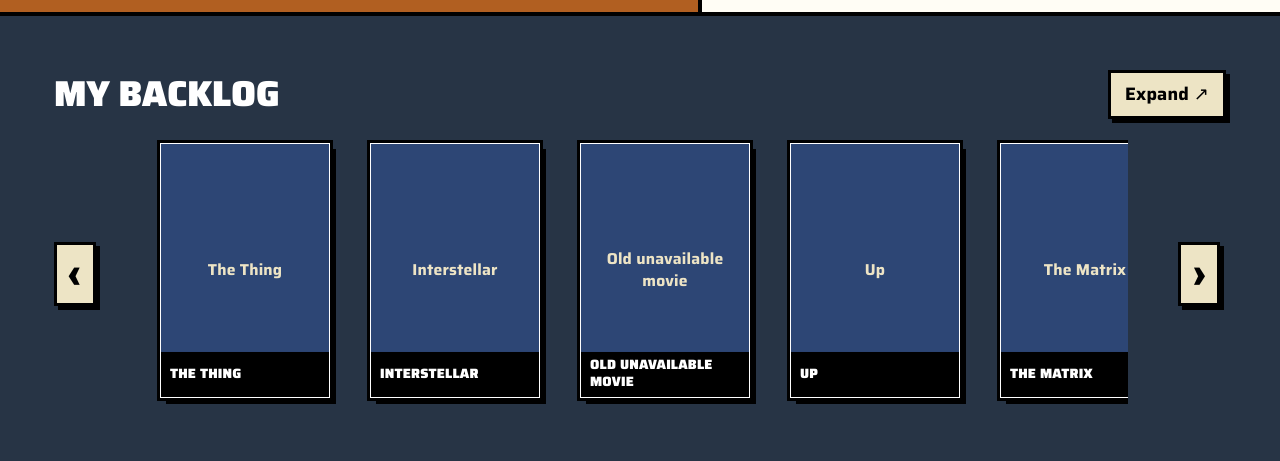
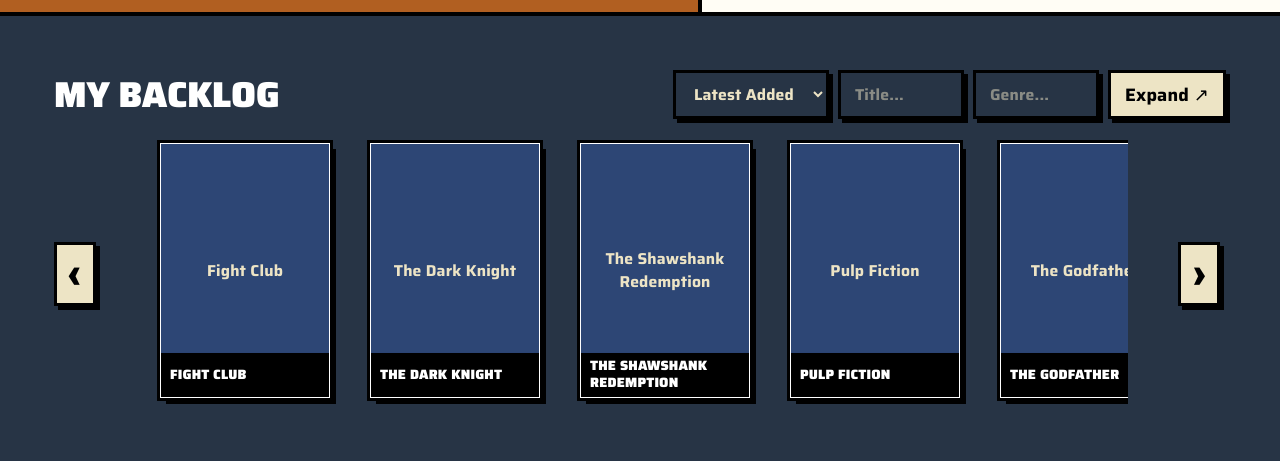
Before and after one commit to Ethjin8/Rewind, a React (Vite) app in the folder frontend/: page / in a window 1280 px wide. Shown: the part 491-952 px from the top of the page. Built offline with nearby package versions, Linux system fonts and the light colour scheme; a web font is replaced by a local one.

Commit message:
add search to backlog

```diff
--- a/frontend/src/components/MovieCarousel.jsx
+++ b/frontend/src/components/MovieCarousel.jsx
@@ -2,21 +2,78 @@
 import PosterCard from './PosterCard';
 import './MovieCarousel.css';
 
-export default function MovieCarousel({ title, movies, onRemove }) {
+function sortMovies(movies, order) {
+  const sorted = [...movies];
+  return order === 'oldest'
+    ? sorted.sort((a, b) => new Date(a.addedAt) - new Date(b.addedAt))
+    : sorted.sort((a, b) => new Date(b.addedAt) - new Date(a.addedAt));
+}
+
+function filterMovies(movies, nameQuery, genreQuery) {
+  let result = movies;
+  if (nameQuery.trim()) {
+    const q = nameQuery.trim().toLowerCase();
+    result = result.filter((m) => m.title?.toLowerCase().includes(q));
+  }
+  if (genreQuery.trim()) {
+    const q = genreQuery.trim().toLowerCase();
+    result = result.filter((m) =>
+      m.genres?.some((g) => g.name.toLowerCase().includes(q))
+    );
+  }
+  return result;
+}
+
+export default function MovieCarousel({ title, movies, getActions }) {
   const rowRef = useRef(null);
-  const [expanded, setExpanded] = useState(false);
+  const [expanded, setExpanded]     = useState(false);
+  const [sortOrder, setSortOrder]   = useState('latest');
+  const [nameQuery, setNameQuery]   = useState('');
+  const [genreQuery, setGenreQuery] = useState('');
 
   function scrollCarousel(direction) {
-    rowRef.current?.scrollBy({
-      left: direction * 700,
-      behavior: 'smooth',
-    });
+    rowRef.current?.scrollBy({ left: direction * 700, behavior: 'smooth' });
   }
+
+  const visibleMovies = filterMovies(sortMovies(movies, sortOrder), nameQuery, genreQuery);
+
+  const controlClass =
+    'bg-transparent text-[#ede4c5] border-[3px] border-black box-border font-bold font-[Saira] text-sm px-[14px] py-[8px] outline-none';
 
   return (
     <section className="movie-section">
       <div className="movie-section-header">
         <h2>{title}</h2>
+
+        <div className="flex items-stretch gap-2">
+          <select
+            value={sortOrder}
+            onChange={(e) => setSortOrder(e.target.value)}
+            className={controlClass}
+            style={{ boxShadow: '4px 4px 0 black' }}
+          >
+            <option value="latest">Latest Added</option>
+            <option value="oldest">Oldest Added</option>
+          </select>
+
+          <input
+            type="text"
+            value={nameQuery}
+            onChange={(e) => setNameQuery(e.target.value)}
+            placeholder="Title..."
+            className={`${controlClass} w-28 placeholder:text-[#ede4c580]`}
+            style={{ boxShadow: '4px 4px 0 black' }}
+          />
+
+          <input
+            type="text"
+            value={genreQuery}
+            onChange={(e) => setGenreQuery(e.target.value)}
+            placeholder="Genre..."
+            className={`${controlClass} w-28 placeholder:text-[#ede4c580]`}
+            style={{ boxShadow: '4px 4px 0 black' }}
+          />
+
           <button
             className="expand-button"
             onClick={() => setExpanded((v) => !v)}
@@ -24,46 +81,30 @@
             {expanded ? 'Collapse ↑' : 'Expand ↗'}
           </button>
         </div>
+      </div>
 
       <div className={`carousel-shell ${expanded ? 'expanded' : ''}`}>
         {!expanded && (
-          <button
-            className="carousel-arrow left-arrow"
-            onClick={() => scrollCarousel(-1)}
-          >
-            ‹
-          </button>
+          <button className="carousel-arrow left-arrow" onClick={() => scrollCarousel(-1)}>‹</button>
         )}
 
         <div
           ref={rowRef}
           className={expanded ? 'movie-grid-expanded' : 'movie-carousel-row'}
         >
-          {movies.map((movie) => (
-            <div
-              key={movie.id}
-              className={expanded ? '' : 'flex-none w-[170px]'}
-            >
+          {visibleMovies.map((movie) => (
+            <div key={movie.id} className={expanded ? '' : 'flex-none w-[170px]'}>
               <PosterCard
                 movie={movie}
                 dateAdded={movie.addedAt ? new Date(movie.addedAt).getTime() : undefined}
-                actions={
-                  onRemove
-                    ? [{ text: 'Remove', onClick: () => onRemove(movie.id) }]
-                    : []
-                }
+                actions={getActions ? getActions(movie) : []}
               />
             </div>
           ))}
         </div>
 
         {!expanded && (
-          <button
-            className="carousel-arrow right-arrow"
-            onClick={() => scrollCarousel(1)}
-          >
-            ›
-          </button>
+          <button className="carousel-arrow right-arrow" onClick={() => scrollCarousel(1)}>›</button>
         )}
       </div>
     </section>
```
Lines whose indentation alone changed are shown as unchanged.
